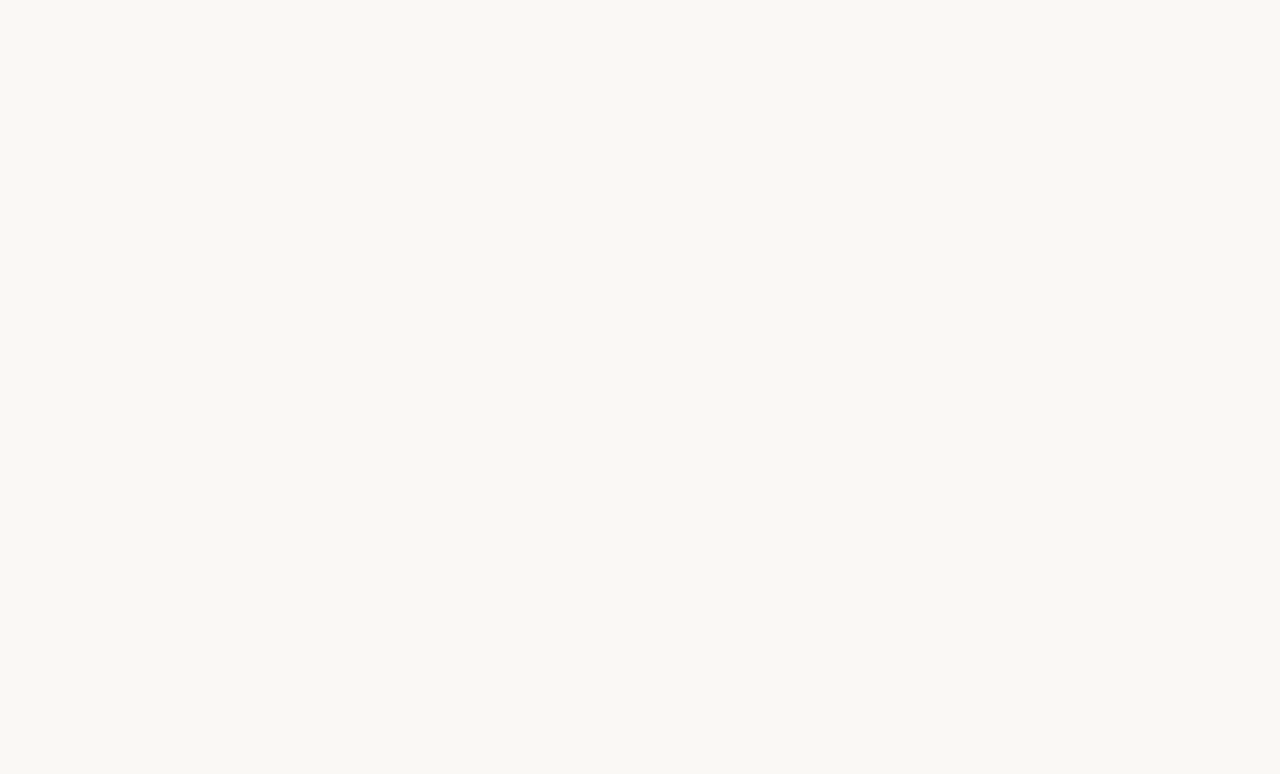
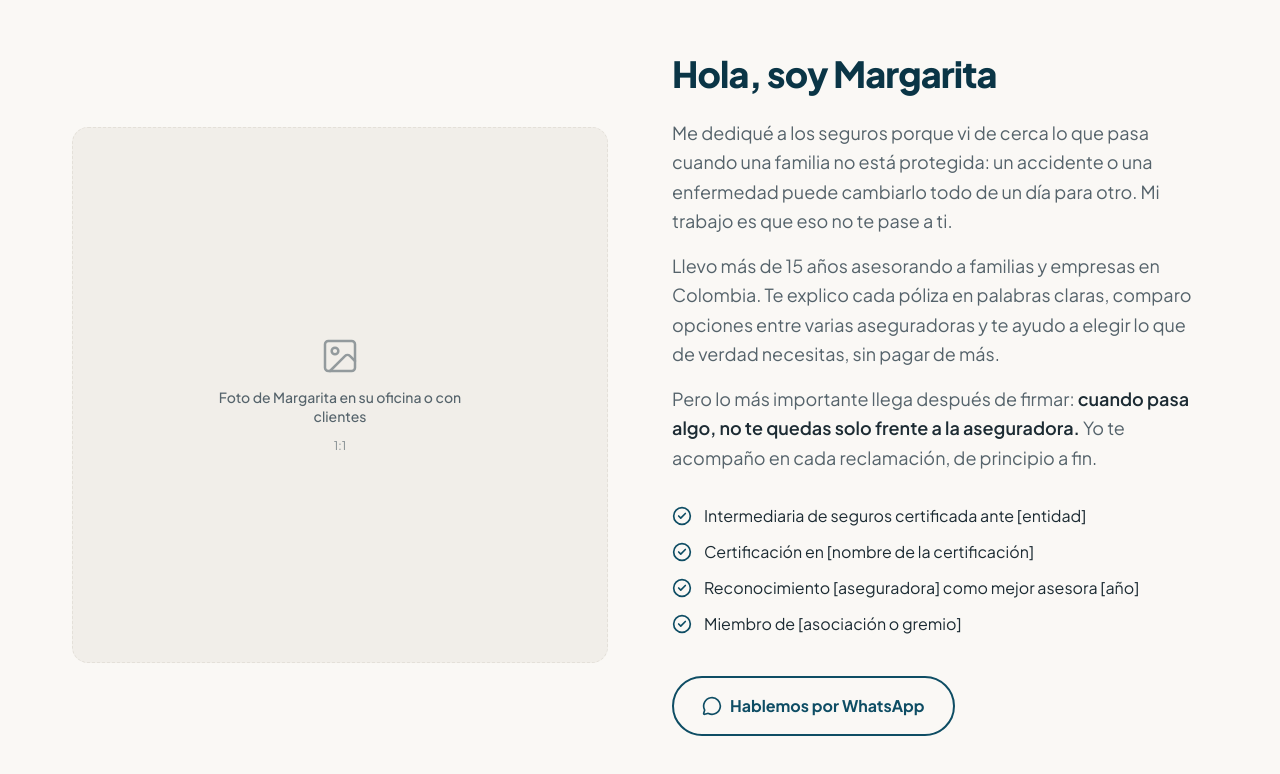
Before and after one commit to 25natalia/margarita_burgos_seguros, a Next.js app: page / in a window 1280 px wide. Shown: the part 1303-2077 px from the top of the page. Before the commit the page ends 1261 px from the top, so only its background shows below. Built offline with nearby package versions, Linux system fonts and the light colour scheme.

Commit message:
feat: sección sobre Margarita

```diff
--- a/src/app/page.tsx
+++ b/src/app/page.tsx
@@ -1,5 +1,6 @@
 // Orden de secciones: Hero, TrustBar, Services, About, HowItWorks,
 // Testimonials, FAQ, ContactCTA, Footer + WhatsAppButton flotante.
+import { About } from "@/components/About";
 import { Hero } from "@/components/Hero";
 import { TrustBar } from "@/components/TrustBar";
 
@@ -8,6 +9,8 @@ export default function Home() {
     <main id="contenido" className="flex-1">
       <Hero />
       <TrustBar />
+      {/* Services va aquí (rama feat/servicios) */}
+      <About />
     </main>
   );
 }
--- /dev/null
+++ b/src/components/About.tsx
@@ -0,0 +1,72 @@
+import { CircleCheck, MessageCircle } from "lucide-react";
+import { ImagePlaceholder } from "@/components/ImagePlaceholder";
+import { site } from "@/data/site";
+import { whatsappLink } from "@/lib/whatsapp";
+
+export function About() {
+  return (
+    <section id="sobre-mi" aria-labelledby="sobre-mi-titulo" className="bg-surface">
+      <div className="mx-auto grid max-w-content items-center gap-10 px-4 py-16 sm:px-6 lg:grid-cols-2 lg:gap-16 lg:px-8 lg:py-24">
+        <div className="mx-auto w-full max-w-md lg:max-w-none">
+          <ImagePlaceholder
+            label="Foto de Margarita en su oficina o con clientes"
+            ratio="1/1"
+          />
+        </div>
+
+        <div>
+          <h2
+            id="sobre-mi-titulo"
+            className="text-3xl font-extrabold tracking-tight text-primary-dark sm:text-4xl"
+          >
+            Hola, soy Margarita
+          </h2>
+
+          <div className="mt-6 space-y-4 text-lg leading-relaxed text-ink-muted">
+            <p>
+              Me dediqué a los seguros porque vi de cerca lo que pasa cuando una
+              familia no está protegida: un accidente o una enfermedad puede
+              cambiarlo todo de un día para otro. Mi trabajo es que eso no te
+              pase a ti.
+            </p>
+            <p>
+              Llevo más de {site.yearsExperience} años asesorando a familias y
+              empresas en Colombia. Te explico cada póliza en palabras claras,
+              comparo opciones entre varias aseguradoras y te ayudo a elegir lo
+              que de verdad necesitas, sin pagar de más.
+            </p>
+            <p>
+              Pero lo más importante llega después de firmar:{" "}
+              <strong className="font-semibold text-ink">
+                cuando pasa algo, no te quedas solo frente a la aseguradora.
+              </strong>{" "}
+              Yo te acompaño en cada reclamación, de principio a fin.
+            </p>
+          </div>
+
+          <ul className="mt-8 space-y-3">
+            {site.achievements.map((achievement) => (
+              <li key={achievement} className="flex items-start gap-3 text-ink">
+                <CircleCheck
+                  aria-hidden="true"
+                  className="mt-0.5 size-5 shrink-0 text-primary"
+                />
+                <span>{achievement}</span>
+              </li>
+            ))}
+          </ul>
+
+          <a
+            href={whatsappLink("Hola Margarita, me gustaría hablar contigo sobre un seguro.")}
+            target="_blank"
+            rel="noopener noreferrer"
+            className="mt-10 inline-flex w-full items-center justify-center gap-2 rounded-full border-2 border-primary px-7 py-4 text-base font-bold text-primary transition-colors hover:bg-primary hover:text-white sm:w-auto"
+          >
+            <MessageCircle aria-hidden="true" className="size-5" />
+            Hablemos por WhatsApp
+          </a>
+        </div>
+      </div>
+    </section>
+  );
+}
--- a/src/data/site.ts
+++ b/src/data/site.ts
@@ -15,6 +15,13 @@ export const site = {
     "Aseguradora 4",
     "Aseguradora 5",
   ],
+  /** Certificaciones y logros (lista con check en la sección About). */
+  achievements: [
+    "Intermediaria de seguros certificada ante [entidad]",
+    "Certificación en [nombre de la certificación]",
+    "Reconocimiento [aseguradora] como mejor asesora [año]",
+    "Miembro de [asociación o gremio]",
+  ],
   /** Número en formato internacional, sin "+" ni espacios. */
   whatsapp: "57XXXXXXXXXX",
   whatsappMessage:
```
